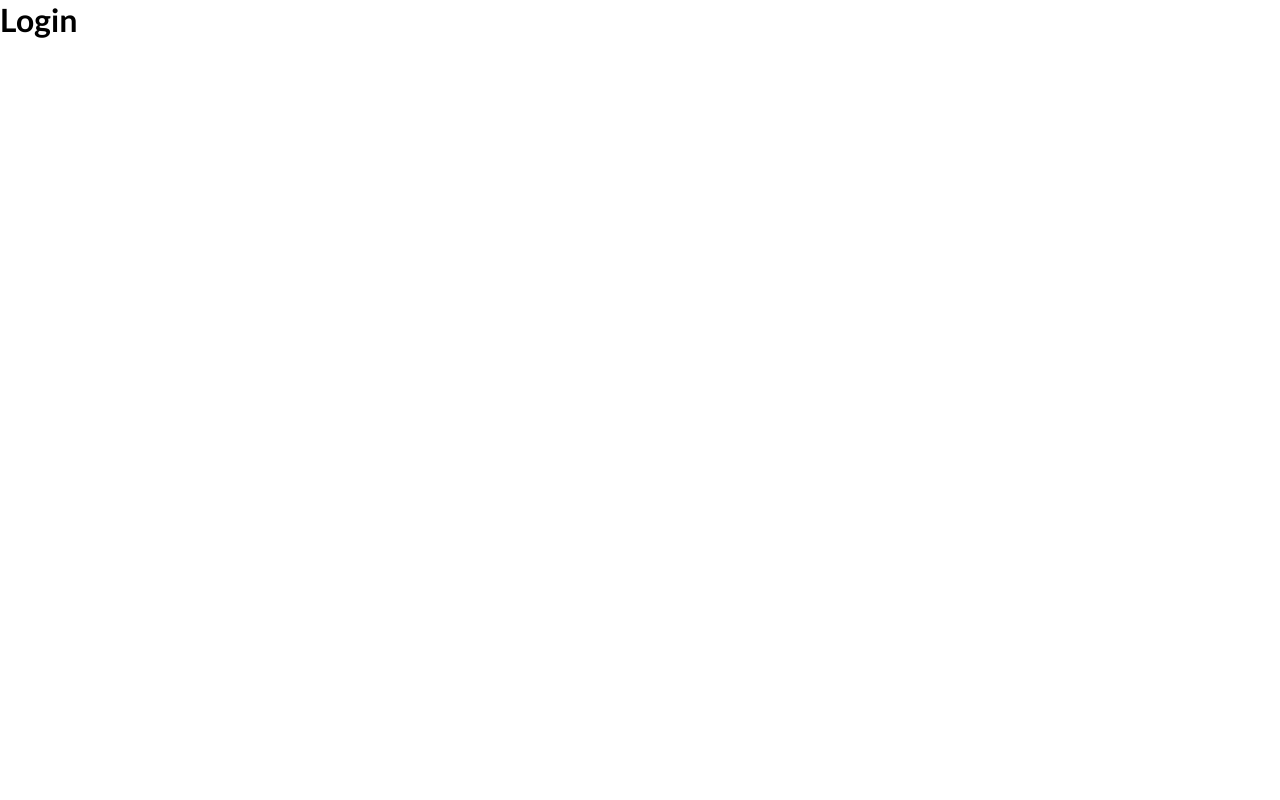
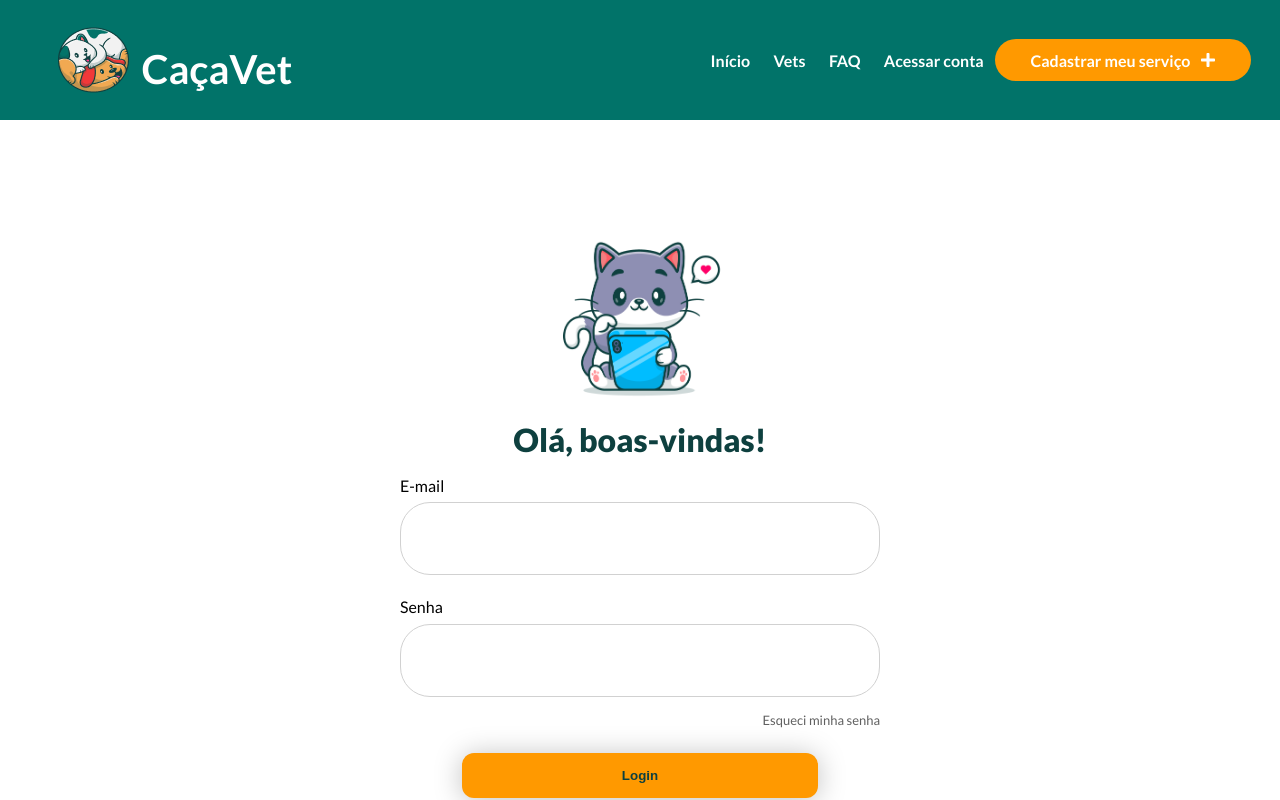
Before and after one commit to josepps/desafioChefao, a React (Vite) app: page /login in a window 1280 px wide. Shown: the top 800 px of the page. Built offline with nearby package versions, Linux system fonts and the light colour scheme.

Commit message:
acidionando tela login

```diff
--- /dev/null
+++ b/src/components/FormInput/FormInput.style.ts
@@ -0,0 +1,15 @@
+import styled from "styled-components";
+
+export const Label = styled.span`
+    font-weight: 500;
+    line-height: 33.4px;
+    color: background: #333333;
+`
+export const Input = styled.input`
+    border: 1.5px solid #D1D1D1;
+    border-radius: 30px;
+    min-width: 60vh;
+    font-size: 18px;
+    padding: 25px;
+    margin-bottom:15px;
+`
--- /dev/null
+++ b/src/components/FormInput/index.tsx
@@ -0,0 +1,13 @@
+import { Input, Label } from "./FormInput.style";
+
+function FormInput({label, type} : { label: string, type: string }) {
+
+    return(
+            <div>
+                <Label>{label}</Label><br />
+                <Input type={type} />
+            </div>
+    )
+}
+
+export default FormInput;
--- /dev/null
+++ b/src/components/FormLogin/FormLogin.style.ts
@@ -0,0 +1,42 @@
+import styled from "styled-components";
+
+export const Container = styled.section`
+    width: 100vw;
+    margin: 100px auto;
+    display: flex;
+    flex-direction: column;
+    justify-content: center;
+    align-items: center;
+    p{
+        margin: 20px auto 10px;
+        color:#0E403F;
+        font-weight: 900;
+        font-size: 32px;
+        line-height: 38.4px;
+    }
+    img{
+        max-width: 12rem;
+    }
+`
+export const ButtonLogin = styled.button`
+    color: #0E403F;
+    text-decoration: none;
+    background: #FF9900;
+    padding: 15px 20vh;
+    border: none;
+    border-radius: 12px;
+    white-space: nowrap;
+    font-weight: 600;
+    box-shadow: 0px 2px 28px rgba(0, 0, 0, 0.25);
+    cursor: pointer;
+    margin-top:25px;
+`
+
+export const RecoverPassword = styled.a`
+    font-weight: 400;
+    color: #606060;
+    font-size: 13px;
+    text-decoration: none;
+    text-align: right;
+    width: 60vh;
+`
--- /dev/null
+++ b/src/components/FormLogin/index.tsx
@@ -0,0 +1,21 @@
+import { ButtonLogin, Container, RecoverPassword } from "./FormLogin.style";
+import LoginImage from "./../../../public/cat.png"
+import FormInput from "../FormInput";
+
+function Login() {
+
+    return(
+        <>
+            <Container>
+                <img src={LoginImage} alt="Login image" />
+                <p>Olá, boas-vindas!</p>
+                <FormInput label="E-mail" type="email"/>
+                <FormInput label="Senha" type="password"/>
+                <RecoverPassword href="#">Esqueci minha senha</RecoverPassword>
+                <ButtonLogin>Login</ButtonLogin>
+            </Container>
+        </>
+    )
+}
+
+export default Login;
--- a/src/pages/Login.tsx
+++ b/src/pages/Login.tsx
@@ -1,6 +1,16 @@
+import Footer from "../components/Footer";
+import FormLogin from "../components/FormLogin";
+import NavBar from "../components/NavBar";
+
 function Login() {
 
-    return <h1>Login</h1>
+    return(
+        <>
+            <NavBar/>
+            <FormLogin />
+            <Footer/>
+        </>
+    )
 }
 
 export default Login;
```
Also changed, not shown: public/cat.png (added).
